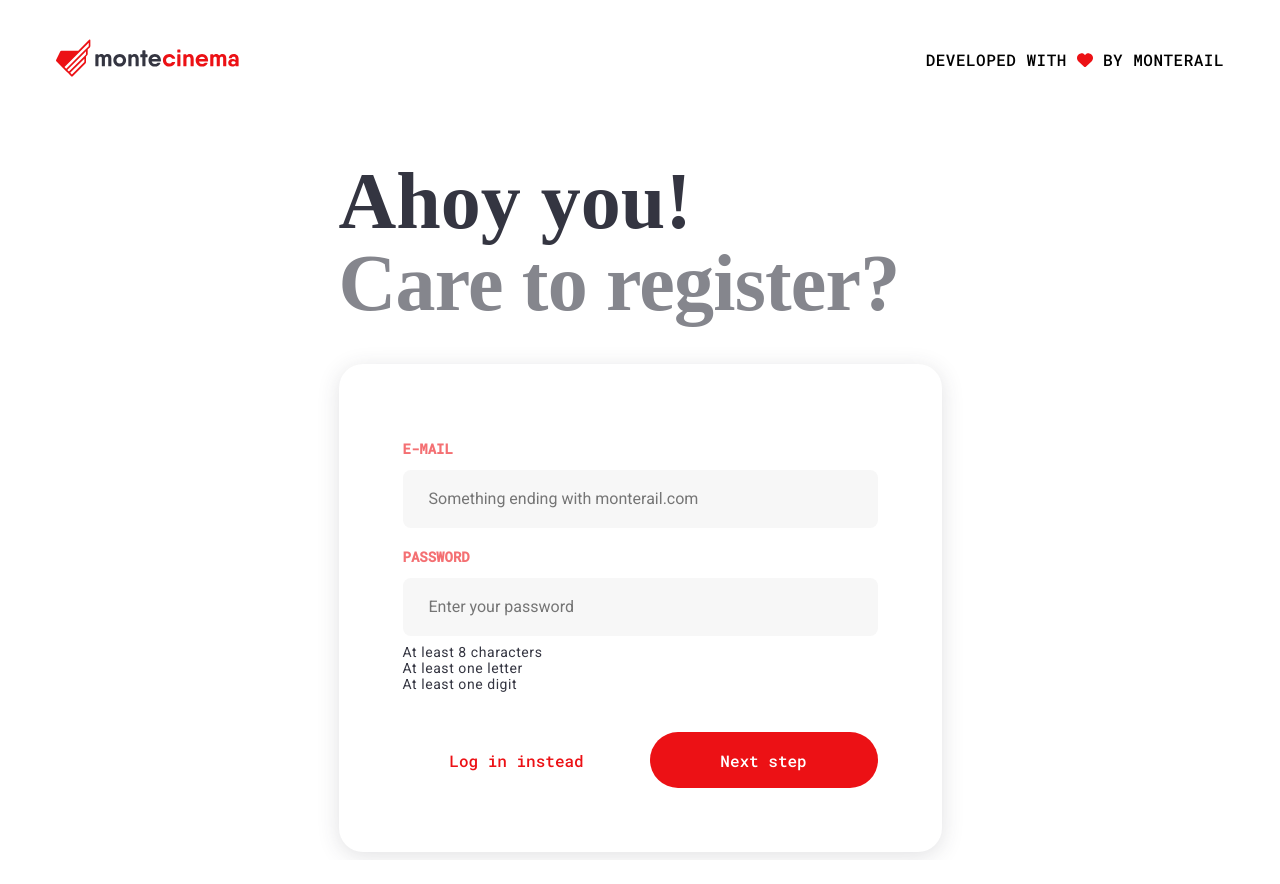
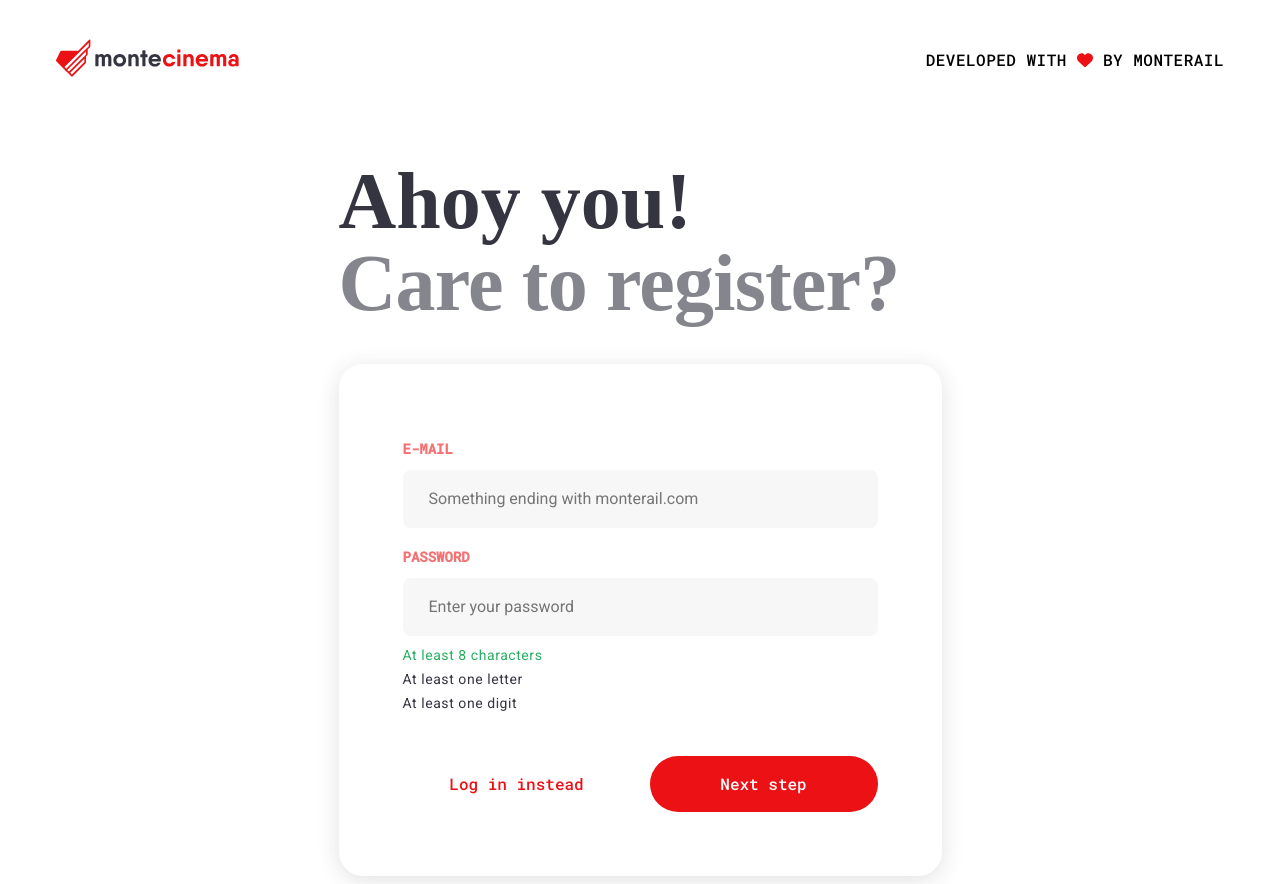
Before and after one commit to martaqh/registration-form, a React (Create React App) app: page / in a window 1280 px wide. Before the commit the page ends 860 px from the top, so only its background shows below. Built offline with nearby package versions, Linux system fonts and the light colour scheme; a web font is replaced by a local one.

Commit message:
Add clsx to ValidationMessage component

```diff
--- a/src/components/ValidationMessage/ValidationMessage.js
+++ b/src/components/ValidationMessage/ValidationMessage.js
@@ -1,10 +1,13 @@
 import styles from './ValidationMessage.module.scss';
+import clsx from 'clsx';
+
 
 
 const ValidationMessage = props => {
+    console.log(props.className)
     return (
         <div className={styles.validationMessage}>
-            <p>{props.children}</p>
+            <p className={clsx(props.className === "valid" ? styles.valid : null)}>{props.children}</p>
         </div>
 
     )
--- a/src/components/ValidationMessage/ValidationMessage.module.scss
+++ b/src/components/ValidationMessage/ValidationMessage.module.scss
@@ -6,11 +6,18 @@
     font-size: 14px;
     color: $color-dark;
     letter-spacing: 0.04em;
-    margin: 0;
-    padding: 0;
+    line-height: 170%;
+
+    .valid {
+        color: $color-success;
+    }
 
     p {
         margin: 0;
-    padding: 0;
+        padding: 0;
     }
+
+
+
+
 }
```
